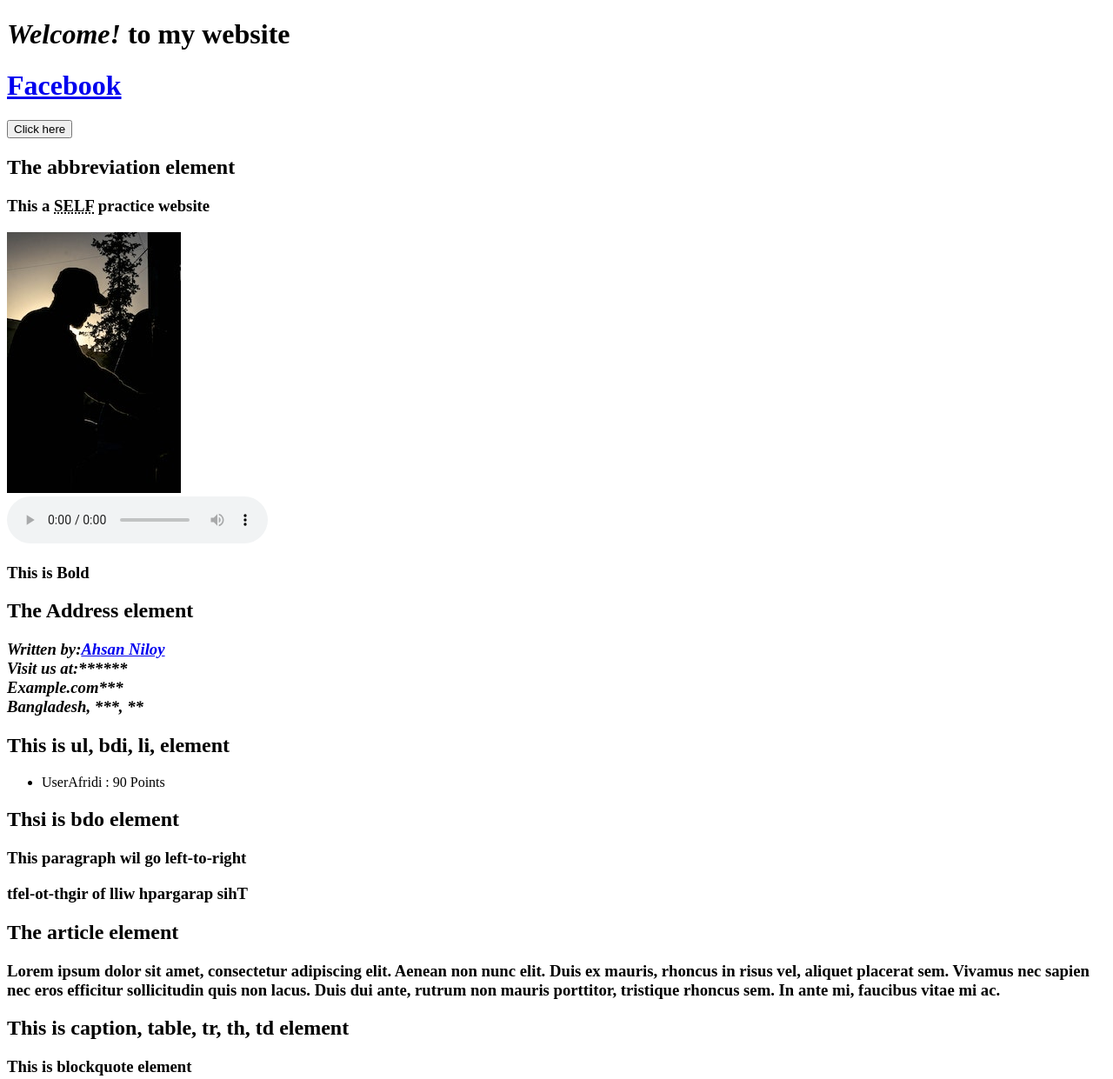
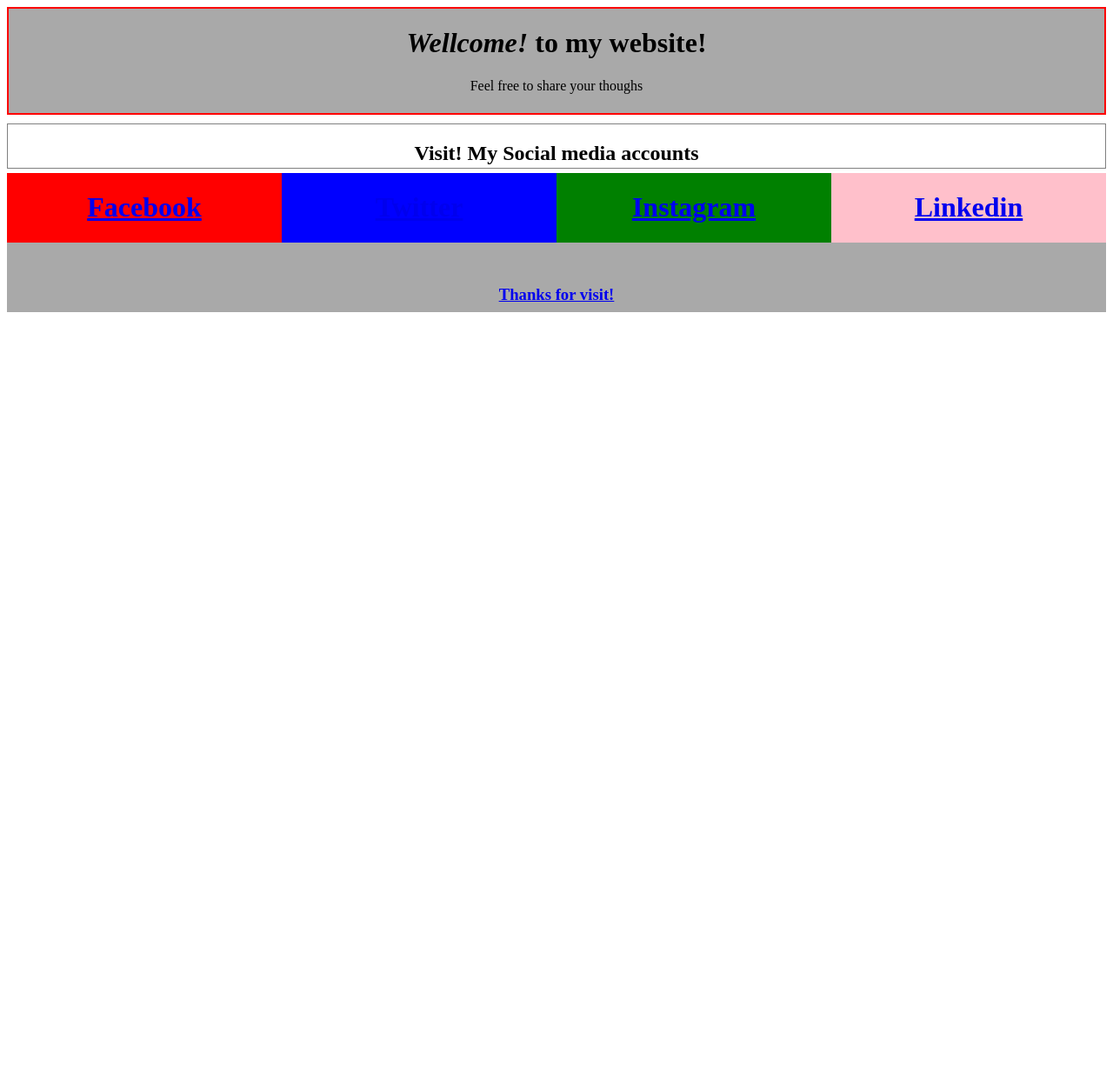
Before and after one commit to mrmehedirifat/ssb-hw-001, a plain HTML site: page index.html in a window 1280 px wide. Shown: the top 1241 px of the page at 87% size. After the commit the page ends 800 px from the top, so only its background shows below. Drawn offline with Linux system fonts and the light colour scheme.

Commit message:
Add files via upload

```diff
--- /dev/null
+++ b/css/style.css
@@ -0,0 +1,57 @@
+.box-1{
+	border: 2px solid red;
+	height: 120px;
+	background-color: darkgrey;
+	text-align: center;
+
+
+
+}
+.box-2{
+	margin-top: 10px;
+	border: 1.5px solid grey;
+	height: 50px;
+	text-align:  center ;
+
+}
+
+
+}
+
+.con{
+	overflow: hidden;
+
+
+}
+.item{
+margin-top: 5px;
+float: left;
+width: 25%;
+min-height: 25px;
+max-height: 100px;
+text-align: center;
+}
+.red{
+background-color: red;
+}
+.blue{
+background-color: blue;
+}
+.green{
+background-color: green;
+}
+.pink{
+background-color: pink;
+}
+
+.box-3{
+
+}
+.footer{
+	overflow: hidden;
+	margin-top: 40px;
+	height: 20px;
+	padding: 30px;
+	background-color: darkgrey;
+	text-align: center;
+}
--- a/index.html
+++ b/index.html
@@ -3,84 +3,44 @@
 		<head>
 			<meta charset="UTF-8">
 			<meta name="viewport" content="width=device-width, initial-scale=1.0">
-			<style>table, th, td { border : 2px solid black;}</style>
-			<title>Landing Page</title>
+			<title>Landing page</title>
+			<link rel="stylesheet" href="css/style.css">
+			<style>
+				.mydiv-1{
+					border: 2px solid red;
+					background-color: darkgray;
+				    text-align: center;
+				}
+			</style>
 		</head>
 		<body>
-			<h1><i>Welcome!</i> to my website</h1>
-
-			<h1><a href="https://www.facebook.com/mrmehedirifat">Facebook</a></h1>
-			<button type="button" onclick="alert('Hello There')">Click here</button>
-
-		<h2>The abbreviation element</h2>
-		<p>
-			<h3>This a <abbr title="world healt organization">SELF</abbr> practice website</h3>
-		</p>
-
-		<img src="images/pexels-ahmed-akacha-9294122 (1).jpg" alt="Men image"><br>
-
-		<audio controls>
-			<source src="audio/ES_Pen Click In - SFX Producer.mp3" type="audio/mp3">
-		</audio>
-
-		<p><h3>This is <b>Bold</b></h3></p>
 
 
-		<h2>The Address element</h2>
-		<address>
-			<h3>
-				<i>
-					Written by:<a href=mrmehedirifat@gmail.com>Ahsan Niloy</a><br>
-					Visit us at:******<br>
-					Example.com***<br>
-					Bangladesh, ***, **
-				</i>
-			</h3>
-		</address>
-
-		<h2>This is ul, bdi, li, element</h2>
-
-		<ul><li>User<bdi>Afridi</bdi> : 90 Points</li></ul>
-
-		<h2>Thsi is bdo element</h2>
-
-		<p>
-			<h3>This paragraph wil go left-to-right</h3>
-			<h3><bdo dir="rtl">This paragraph will fo right-to-left</bdo></h3>
-		</p>
-
-		<article>
-			<h2>The article element</h2>
-			<p>
-				<h3>Lorem ipsum dolor sit amet, consectetur adipiscing elit. Aenean non nunc elit. Duis ex mauris, rhoncus in risus vel, aliquet placerat sem. Vivamus nec sapien nec eros efficitur sollicitudin quis non lacus. Duis dui ante, rutrum non mauris porttitor, tristique rhoncus sem. In ante mi, faucibus vitae mi ac.</h3>
-			</p>
-		</article>
-
-		<h2>This is caption, table, tr, th, td element</h2>
-
-		<table>
-			<caption>Monthly Savings</caption>
-			<tr>
-				<th>Month</th>
-				<th>Savings</th>
-			</tr>
-			<tr>
-				<td>January</td>
-				<td>1000$</td>
-			</tr>
-			<tr>
-				<td>February</td>
-				<td>1000$</td>
-			</tr>
-
-			<h3>This is blockquote element</h3>
-
-			<h3><blockquote cite="https://revoicer.com/g-sale?gc_id=19642856294&h_ad_id=646853279008&gclid=CjwKCAiA0JKfBhBIEiwAPhZXDxyZUXISOENE3UJ3R2I3PWRLMUHYrZxi3iS5tNPgcBEeHAqR2MCiwBoCVmYQAvD_BwE"></blockquote>Lorem ipsum dolor sit amet, consectetur adipiscing elit. Aenean non nunc elit. Duis ex mauris, rhoncus in risus vel, aliquet placerat sem. Vivamus nec sapien nec eros efficitur sollicitudin quis non lacus. Duis dui ante, rutrum non mauris porttitor, tristique rhoncus sem. In ante mi, faucibus vitae mi ac.</h3>
+		    <div class="box-1">
+		    	<h1><i>Wellcome!</i> to my website!</h1>
+		    	<p>Feel free to share your thoughs</p>
+		    </div>
+		    <div class="box-2">
+		    	<h2>Visit! My Social media accounts</h2>
+		    </div>
 
 
+		    <div class="con">
+		    	<div class="item red"><a href="https://www.facebook.com/mrmehedirifat"><h1>Facebook</h1></div>
+
+		    	<div class="item blue"><a href="https://twitter.com/mrmehedirifat"><h1>Twitter</h1></div>
+
+		    	<div class="item green"><a href="https://www.instagram.com/mrmehedirifat/"><h1>Instagram</h1></div>
+
+		    	<div class="item pink"><a href="https://www.linkedin.com/in/mrmehedirifat/"><h1>Linkedin</h1></div>
+		    </div>
+
+		    <div class="box-3"></div>
 
 
-
+		    <div class="footer">
+		    	<div><h3>Thanks for visit!</h3></div>
+		    </div>
 
 		</body>
 	</html>
```
